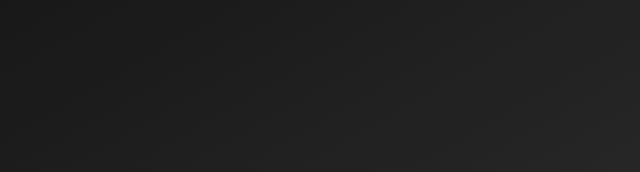
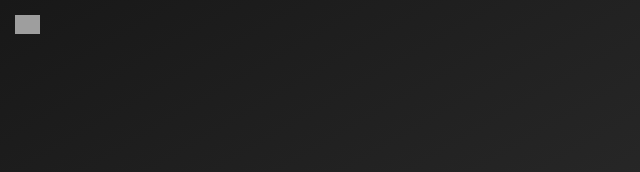
Before and after one commit to OxfordBot/spotify-for-android-auto, a plain HTML site: page index.html in a window 1280 px wide. Shown: the top 172 px of the page, 0-640 px from the left. Drawn offline with Linux system fonts and the light colour scheme; grey boxes are pictures that could not be loaded.

Commit message:
Update index.html

```diff
--- a/index.html
+++ b/index.html
@@ -1,7 +1,8 @@
 <!DOCTYPE html>
 <html>
     <head>
-        <title></title>
+        <title>Spotify for Android Auto</title>
+        <meta name="viewport" content="width=device-width, initial-scale=1.0">
         <style>
             @import url('https://fonts.googleapis.com/css2?family=Poppins:wght@300&display=swap');
             * {
@@ -15,6 +16,7 @@
                 right: 0;
                 bottom: 0;
                 margin: 0;
+                outline: 0;
             }
             .content {
                 position: relative;
@@ -111,6 +113,24 @@
                 font-weight: 600;
                 margin-bottom: 5px;
             }
+            .option-btn {
+                background-color: rgba(0, 0, 0, 0);
+                border: 0;
+                border-radius: 50%;
+                padding: 5px;
+                display: flex;
+                align-items: center;
+                justify-content: center;
+            }
+            .options {
+                padding: 10px;
+                display: flex;
+                align-items: center;
+                justify-content: left;
+            }
+            .option-btn img {
+                width: 25px;
+            }
         </style>
     </head>
     <body>
@@ -118,6 +138,11 @@
             <div class="sign-in-container">
                 <div class="sign-in-container-text">Signed in as</div>
                 <div class="sign-in-container-user"></div>
+            </div>
+            <div class="options">
+                <button class="option-btn" id="fullscreen-btn">
+                    <img src="https://img.icons8.com/fluency-systems-filled/48/ffffff/full-screen.png"/>
+                </button>
             </div>
             <div class="container">
                 <div class="tabs">
@@ -243,6 +268,12 @@
                         switchTab(0)
                         document.getElementsByClassName("description")[0].innerHTML = `Connect your Phone to "${info.name}"<br>from the Spotify App.`
                         document.getElementsByClassName("sign-in-container-user")[0].textContent = data.data.id
+                        document.getElementById("fullscreen-btn").onclick = function() {
+                            if (!window.screenTop && !window.screenY) {
+                                document.documentElement.requestFullscreen()
+                            }
+
+                        }
                     })
                     player.addListener('player_state_changed', ({
                         position,
```
